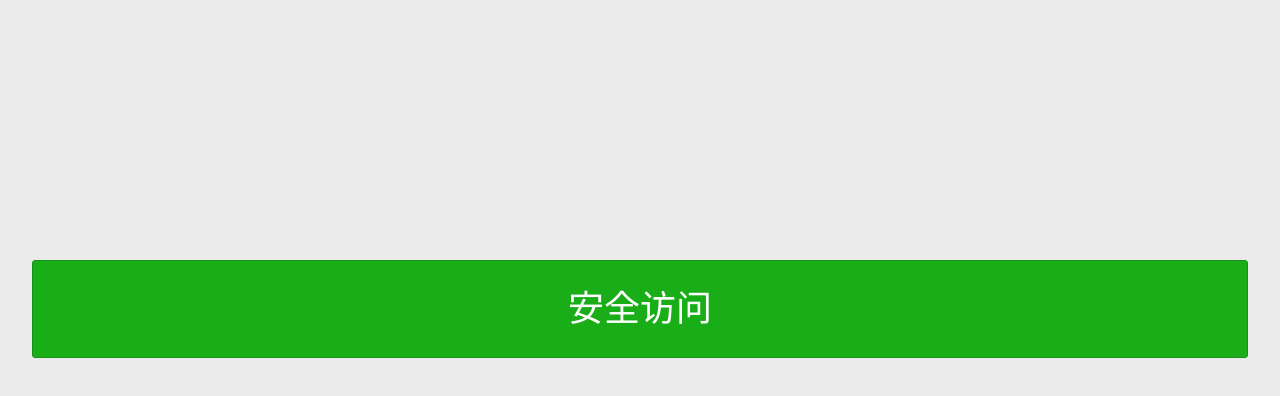
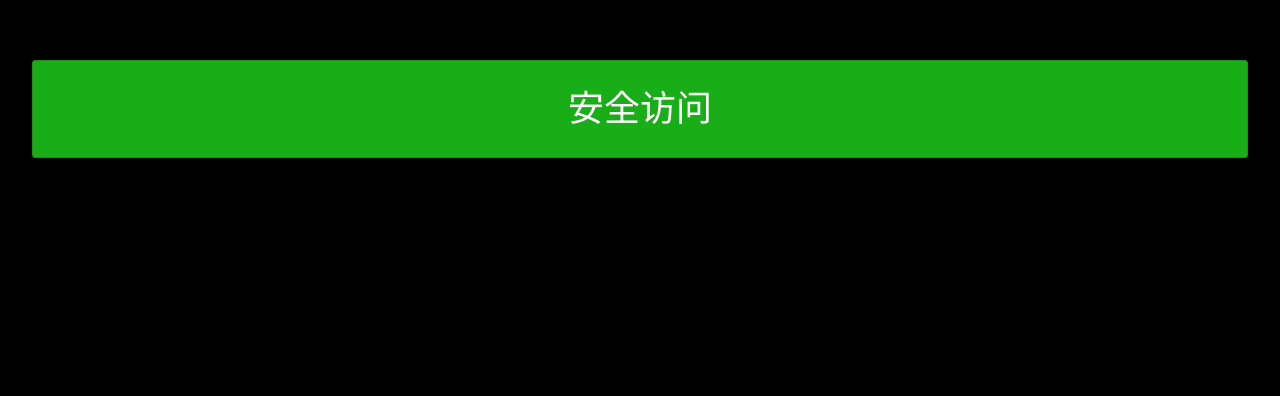
Before and after one commit to kaleidoscope1994/engteas, a plain HTML site: page index.html in a window 1280 px wide. Shown: the part 248-644 px from the top of the page. Drawn offline with nearby package versions, Linux system fonts and the light colour scheme.

Commit message:
Update index.html

```diff
--- a/index.html
+++ b/index.html
@@ -42,8 +42,8 @@
 
 	</script>
 </head>
-<body  style="background-color:#ebebeb;">
-<div style="height:500px;">
+<body  style="background-color:#000000;">
+<div style="height:300px;">
 
 </div>
 <div id="_btn" style="border-radius:3px;border-style: solid; border-width: 1px;border-color:#1a8f1a;margin:auto;margin-left:24px;margin-right:24px;height:96px;background-color:#19ad17;line-height:96px;color:#FFFFFF;text-align:center;font-family: &quot;Helvetica Neue&quot;, Helvetica, &quot;Hiragino Sans GB&quot;, &quot;Microsoft YaHei&quot;, Arial, sans-serif; font-size: medium; white-space: normal;font-size:36px;" onmousedown="this.style.backgroundColor='#159b14';this.style.color='#98e692';" onmouseup="this.style.backgroundColor='#19ad17';this.style.color='#FFFFFF'">
```
